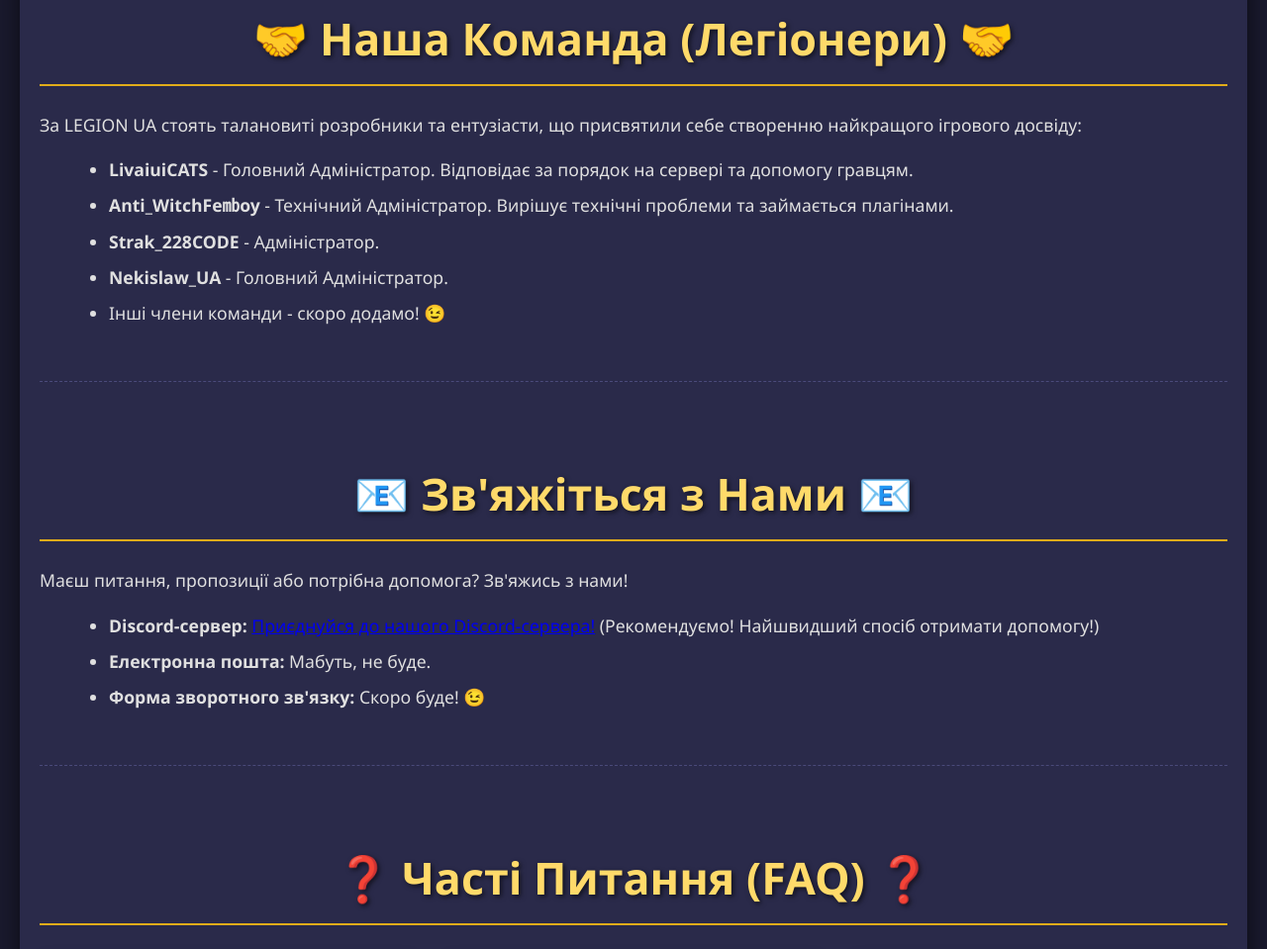
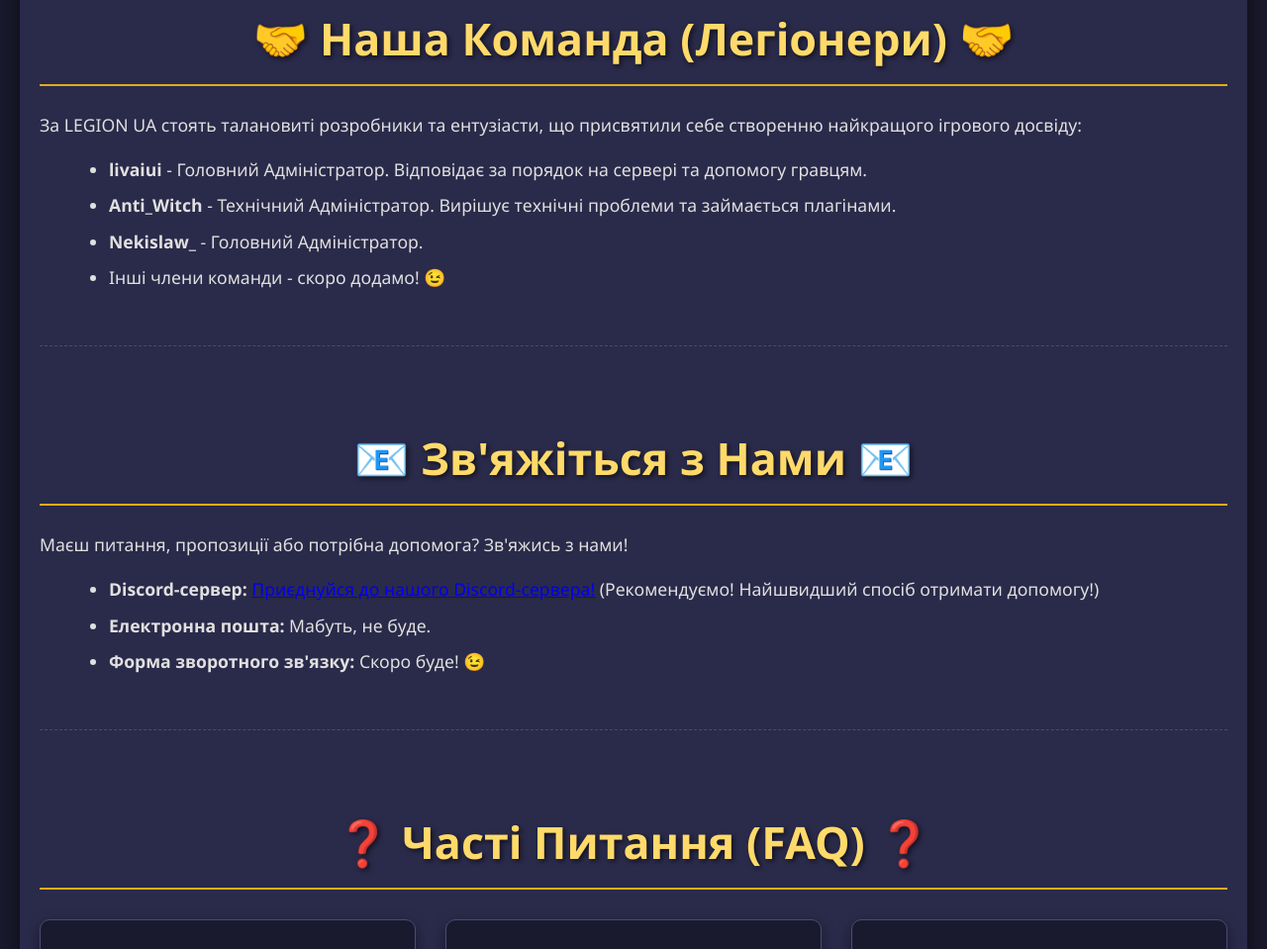
Before and after one commit to Taras2016666/legionuasite, a plain HTML site: page index.html in a window 1280 px wide. Shown: the part 2804-3763 px from the top of the page at 99% size. Drawn offline with Linux system fonts and the light colour scheme.

Commit message:
Прибрав теги + по фіксив імена

```diff
--- a/index.html
+++ b/index.html
@@ -501,10 +501,9 @@
     <h2>🤝 Наша Команда (Легіонери) 🤝</h2>
     <p>За LEGION UA стоять талановиті розробники та ентузіасти, що присвятили себе створенню найкращого ігрового досвіду:</p>
     <ul>
-      <li><strong>LivaiuiCATS</strong> - Головний Адміністратор. Відповідає за порядок на сервері та допомогу гравцям.</li>
-      <li><strong>Anti_WitchFe㏔ѹ</strong> - Технічний Адміністратор. Вирішує технічні проблеми та займається плагінами.</li>
-      <li><strong>Strak_228CODE</strong> - Адміністратор.</li>
-      <li><strong>Nekislaw_UA</strong> - Головний Адміністратор.</li>
+      <li><strong>livaiui</strong> - Головний Адміністратор. Відповідає за порядок на сервері та допомогу гравцям.</li>
+      <li><strong>Anti_Witch</strong> - Технічний Адміністратор. Вирішує технічні проблеми та займається плагінами.</li>
+      <li><strong>Nekislaw_</strong> - Головний Адміністратор.</li>
       <li>Інші члени команди - скоро додамо! 😉</li>
     </ul>
   </section>
```
